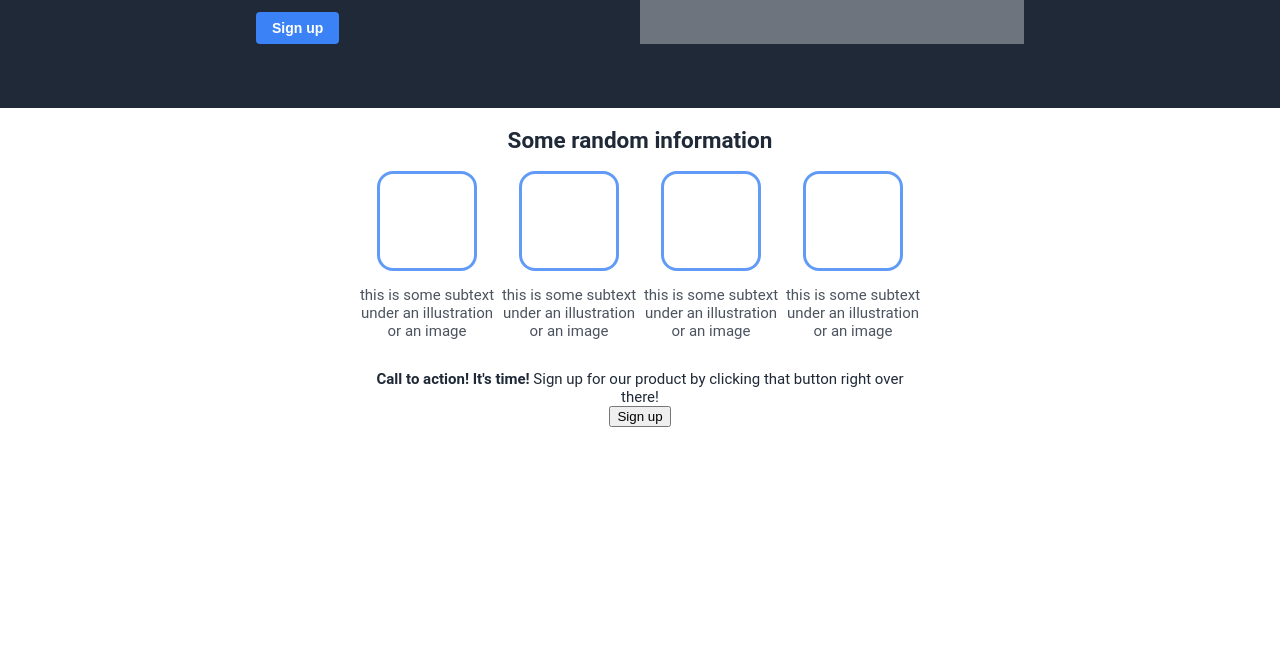
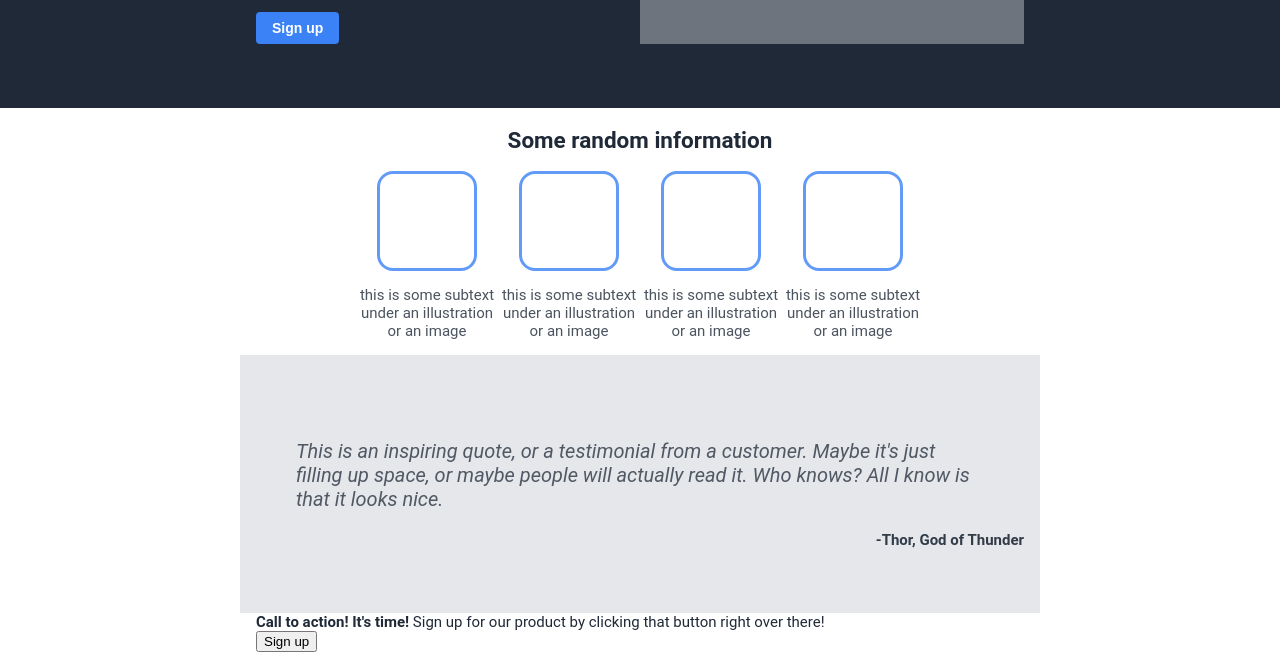
Before and after one commit to nGonium/odin_projects, a plain HTML site: page odin-landing/index.html in a window 1280 px wide. Shown: the part 203-855 px from the top of the page. Before the commit the page ends 800 px from the top, so only its background shows below. Drawn offline with Linux system fonts and the light colour scheme.

Commit message:
Style quote

```diff
--- a/odin-landing/index.html
+++ b/odin-landing/index.html
@@ -49,17 +49,17 @@
                 <p>this is some subtext under an illustration or an image</p>
             </div>
         </div>
-        <div class="quote">
-            <blockquote></blockquote>
-            <span class="quote-author"></span>
+    </div>
+    <div class="quote wrap">
+        <blockquote>This is an inspiring quote, or a testimonial from a customer. Maybe it's just filling up space, or maybe people will actually read it. Who knows? All I know is that it looks nice.</blockquote>
+        <span class="quote-author">-Thor, God of Thunder</span>
+    </div>
+    <div class="cta wrap">
+        <div class="cta-text">
+            <strong>Call to action! It's time!</strong>
+            <span>Sign up for our product by clicking that button right over there!</span>
         </div>
-        <div class="cta">
-            <div class="cta-text">
-                <strong>Call to action! It's time!</strong>
-                <span>Sign up for our product by clicking that button right over there!</span>
-            </div>
-            <button>Sign up</button>
-        </div>
+        <button>Sign up</button>
     </div>
 </body>
 </html>
--- a/odin-landing/style.css
+++ b/odin-landing/style.css
@@ -96,6 +96,26 @@ body {
     align-items: center;
 }
 
+.quote {
+    background-color: #E5E7EB;
+    padding-top: 64px;
+    padding-bottom: 64px;
+}
+
+.quote blockquote {
+    font-style: italic;
+    font-size: 20px;
+    opacity: 75%;
+}
+
+.quote-author {
+    display: block;
+    text-align: right;
+    font-weight: bold;
+    color: #1F2937;
+    opacity: 90%;
+}
+
 .card-image {
     width: 100px;
     height: 100px;
```
